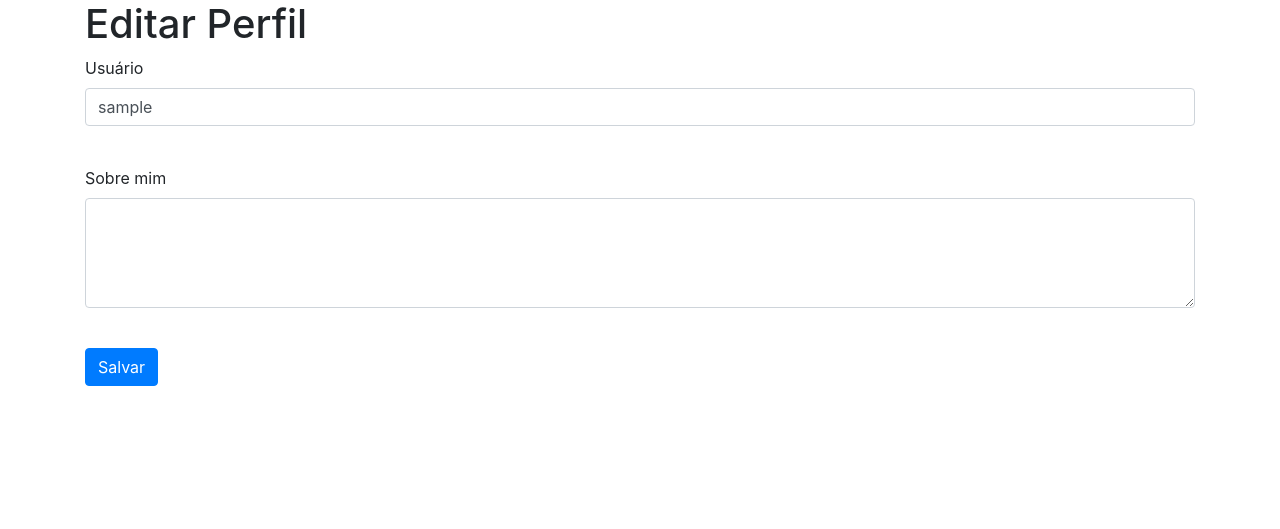
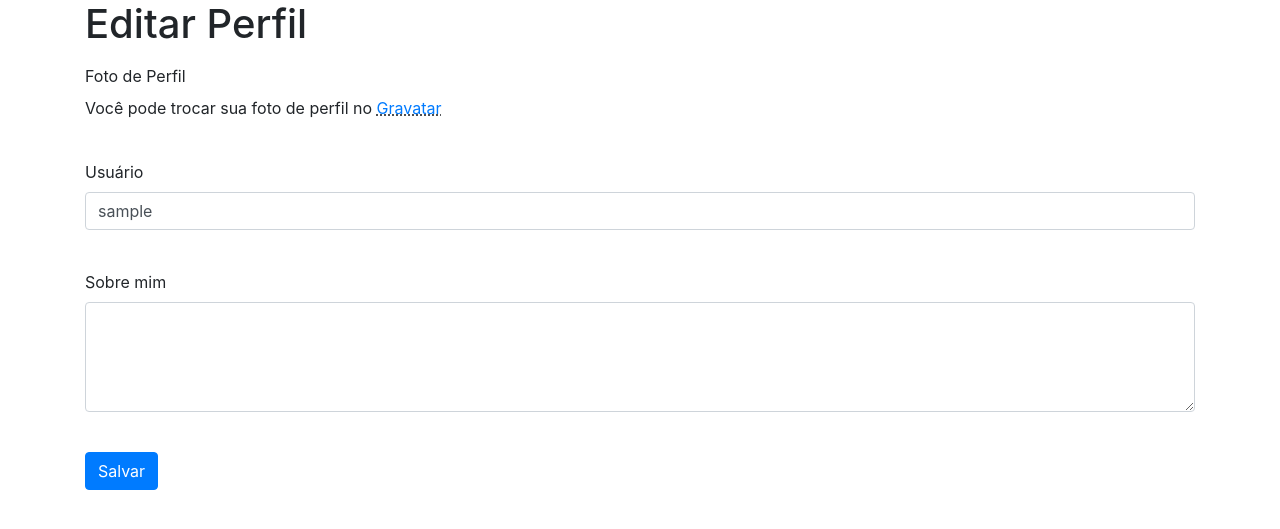
Before and after one commit to QueirozT/Blog-simples-com-Flask, a Flask app: page /edit_profile in a window 1280 px wide. Shown: the part 56-585 px from the top of the page. Run offline with Flask 2, Linux system fonts and the light colour scheme; the visitor is signed in with stand-in values (Sample User, id 1); data comes from the database, SQL or seed files in the repository; some libraries are stand-ins or nearby versions.

Commit message:
Acrescentando uma área com instruções sobre como trocar a foto de perfil.

```diff
--- a/app/templates/edit_profile.html
+++ b/app/templates/edit_profile.html
@@ -7,6 +7,11 @@
     <form action="" method="post">
         {{ form.hidden_tag() }}
 
+        <p class="pb-4 pt-2">
+            <label>Foto de Perfil</label><br>
+            Você pode trocar sua foto de perfil no
+            <abbr title="O Gravatar é um serviço gratuito que permite que você compartilhe sua foto de perfil com milhões de pessoas, tudo que você precisa fazer é criar uma conta com seu e-mail e adicionar um avatar."><a href="https://br.gravatar.com/" target="_blank">Gravatar</a></abbr>
+        </p>
         <p>
             {{ form.username.label }} <br>
             {{ form.username(size=32, class="form-control") }} <br>
```
